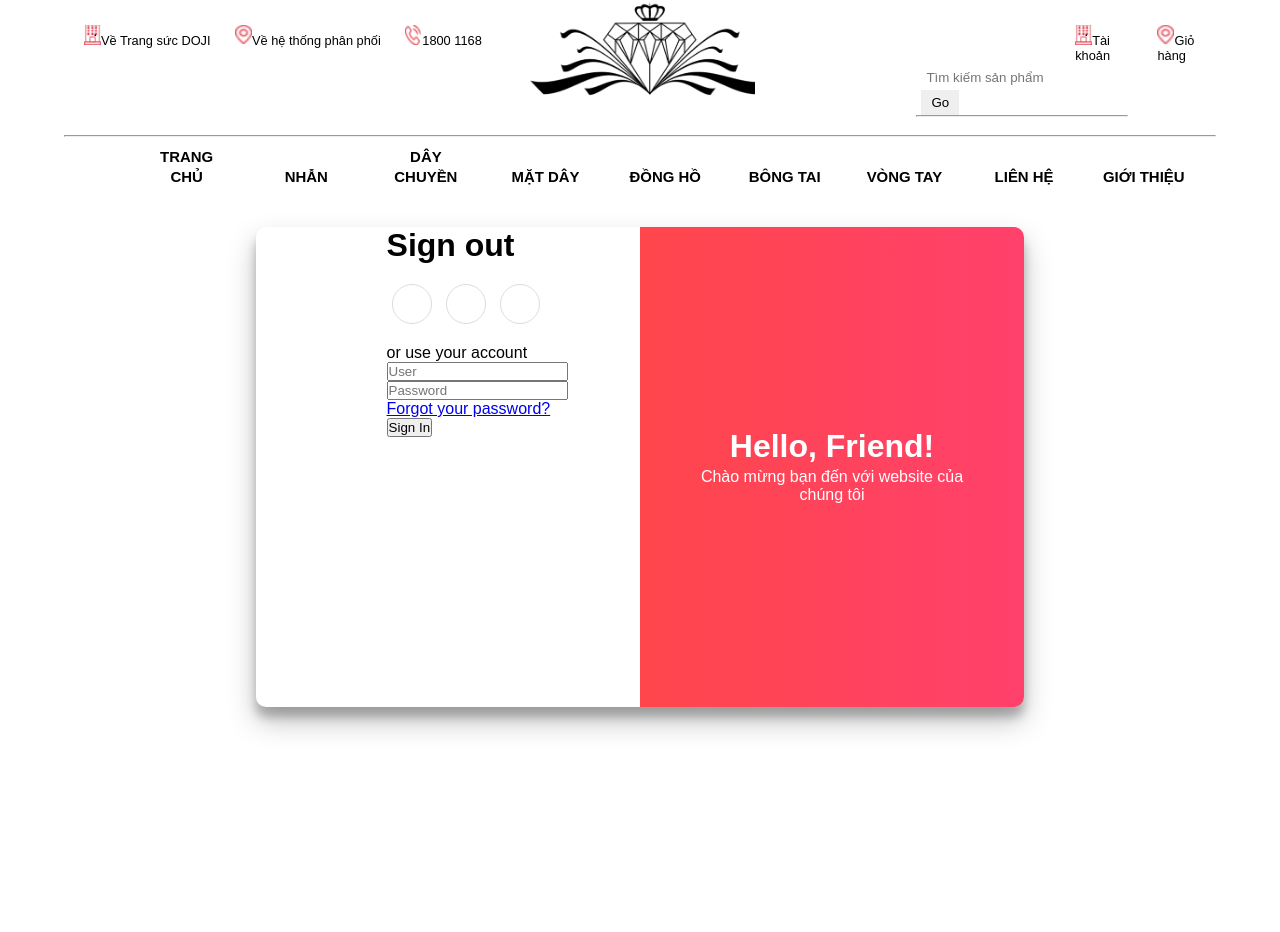
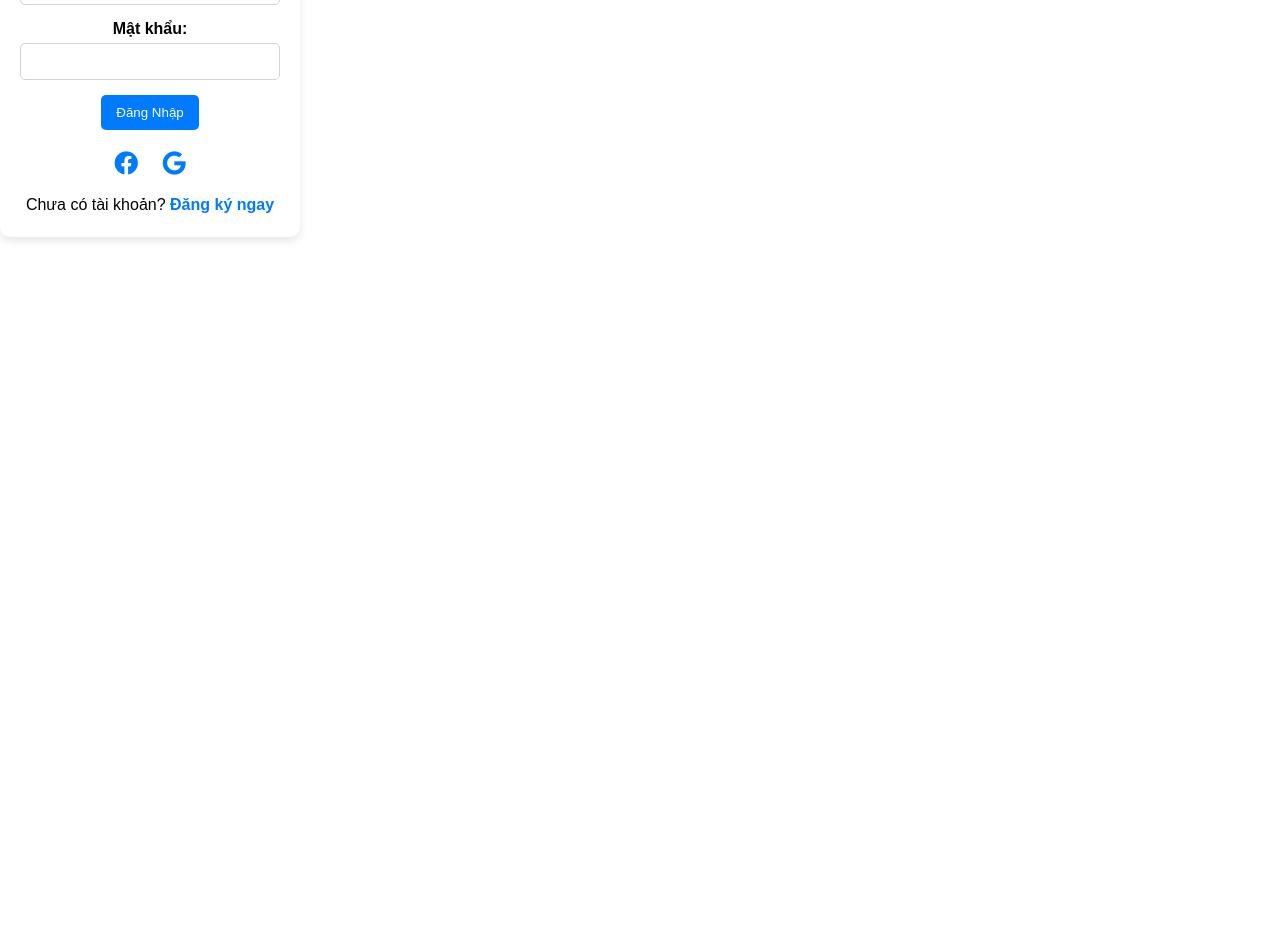
Before and after one commit to Minhcodedao/DuAn1, a PHP site: page /index.php?act=dangnhap in a window 1280 px wide. Shown: the top 932 px of the page. After the commit the page ends 241 px from the top, so only its background shows below. Run offline with PHP 8.4, Linux system fonts and the light colour scheme; data comes from the database, SQL or seed files in the repository.

Commit message:
updatedangky dangnhap

```diff
--- a/view/taikhoan/dangnhap.php
+++ b/view/taikhoan/dangnhap.php
@@ -1,42 +1,133 @@
-<html lang="en">
+<!DOCTYPE html>
+<html lang="vi">
 <head>
-    <meta charset="UTF-8" />
-    <meta name="viewport" content="width=device-width, initial-scale=1.0" />
-    <title>Document</title>
+  <meta charset="UTF-8">
+  <meta name="viewport" content="width=device-width, initial-scale=1.0">
+  <title>Trang Sức XYZ</title>
+  <link rel="stylesheet" href="https://cdnjs.cloudflare.com/ajax/libs/font-awesome/5.15.3/css/all.min.css">
+  <style>
+    body {
+      font-family: 'Montserrat', sans-serif;
+      background-color: #f8f9fa;
+      margin: 0;
+      padding: 0;
+      display: flex;
+      align-items: center;
+      justify-content: center;
+      height: 100vh;
+    }
 
+    .login-container {
+      background-color: #ffffff;
+      box-shadow: 0 4px 8px rgba(0, 0, 0, 0.1);
+      padding: 20px;
+      border-radius: 10px;
+      width: 300px;
+      text-align: center;
+      transition: margin-top 0.3s ease; /* Thêm hiệu ứng transition */
+    }
 
+    .login-container.hide {
+      margin-top: -300px; /* Ẩn khung trang đăng nhập bằng cách đẩy lên ngoài màn hình */
+    }
+
+    .login-container h2 {
+      color: #007bff;
+    }
+
+    .login-form {
+      margin-top: 20px;
+    }
+
+    .form-group {
+      margin-bottom: 15px;
+    }
+
+    .form-group label {
+      display: block;
+      font-weight: bold;
+      margin-bottom: 5px;
+    }
+
+    .form-group input {
+      width: 100%;
+      padding: 10px;
+      border: 1px solid #ced4da;
+      border-radius: 5px;
+      box-sizing: border-box;
+    }
+
+    .form-group button {
+      background-color: #007bff;
+      color: #ffffff;
+      border: none;
+      padding: 10px 15px;
+      border-radius: 5px;
+      cursor: pointer;
+      transition: background-color 0.3s ease;
+    }
+
+    .form-group button:hover {
+      background-color: #0056b3;
+    }
+
+    .social-icons {
+      margin-top: 20px;
+    }
+
+    .social-icons a {
+      display: inline-block;
+      margin: 0 10px;
+      font-size: 24px;
+      color: #007bff;
+      text-decoration: none;
+    }
+
+    .signup-link {
+      margin-top: 15px;
+    }
+
+    .signup-link a {
+      text-decoration: none;
+      color: #007bff;
+      font-weight: bold;
+    }
+
+    .signup-link a:hover {
+      text-decoration: underline;
+    }
+  </style>
 </head>
 <body>
-    <div class="container1" id="container">
-
-      <div class="form-container sign-in-container">
-        <form action="" name="dangnhap" class="">
-          <h1>Sign out</h1>
-          <div class="social-container">
-            <a href="#" class="social"><i class="fab fa-facebook-f"></i></a>
-            <a href="#" class="social"><i class="fab fa-google-plus-g"></i></a>
-            <a href="#" class="social"><i class="fab fa-linkedin-in"></i></a>
+  <div class="login-container" id="login-container">
+    <h2>Đăng Nhập</h2>
+    <form class="login-form">
+      <div class="form-group">
+        <label for="username">Tên đăng nhập:</label>
+        <input type="text" id="username" name="username" required>
       </div>
-            <!-- form đăng nhập -->
-          <span>or use your account</span><br>
-          <input type="user" placeholder="User" name="userdn"/><br>
-          <input type="password" placeholder="Password" name="passdn"/><br>
-          <a href="#">Forgot your password?</a><br>
-          <a href="index.php?act=dangnhap"><button>Sign In</button></a>
-          <br>
+      <div class="form-group">
+        <label for="password">Mật khẩu:</label>
+        <input type="password" id="password" name="password" required>
+      </div>
+      <div class="form-group">
+        <button type="submit">Đăng Nhập</button>
+      </div>
     </form>
-
+    <div class="social-icons">
+      <a href="#" title="Đăng nhập bằng Facebook"><i class="fab fa-facebook"></i></a>
+      <a href="#" title="Đăng nhập bằng Google"><i class="fab fa-google"></i></a>
     </div>
-      <div class="overlay-container">
-        <div class="overlay">
-          <div class="overlay-panel overlay-right">
-            <h1>Hello, Friend!</h1>
-            <p> Chào mừng bạn đến với website của chúng tôi </p>
-
-          </div>
-        </div>
+    <div class="signup-link">
+      <p>Chưa có tài khoản? <a href="dangky.php">Đăng ký ngay</a></p>
     </div>
   </div>
 
+  <script>
+    // JavaScript để thêm/xóa class khi nhấn vào liên kết đăng nhập
+    document.querySelector('.social-icons a').addEventListener('click', function() {
+      document.getElementById('login-container').classList.toggle('hide');
+    });
+  </script>
 </body>
 </html>
```
Also changed, not shown: view/taikhoan/dangky.php (+148 -35 lines). Lines whose indentation alone changed are shown as unchanged.
